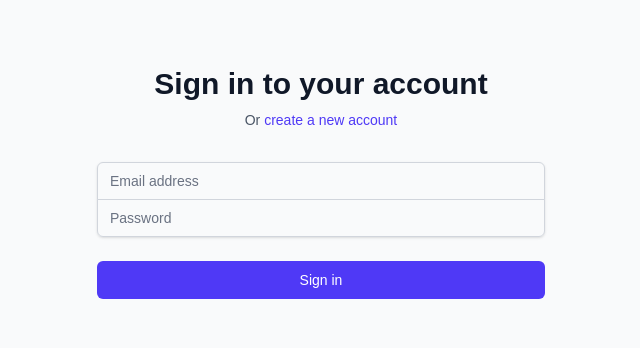
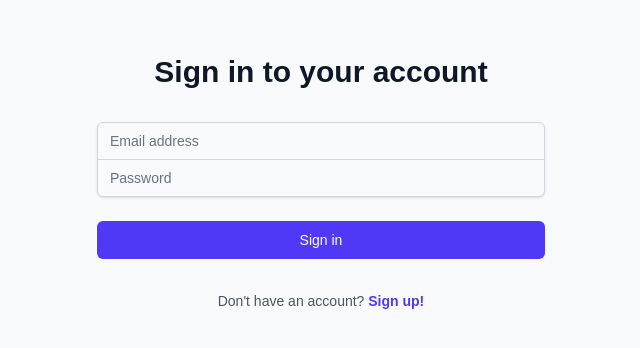
Before and after one commit to ThisisJackRyan/The-Note-Distillery, a Next.js app: page /login in a window 1280 px wide. Shown: the part 230-578 px from the top of the page, without its empty margins (319-959 px from the left). Built offline with nearby package versions, Linux system fonts and the light colour scheme; no server answers.

Commit message:
change text

```diff
--- a/src/app/login/page.js
+++ b/src/app/login/page.js
@@ -36,12 +36,6 @@ export default function LoginPage() {
           <h2 className="mt-6 text-center text-3xl font-extrabold text-gray-900">
             Sign in to your account
           </h2>
-          <p className="mt-2 text-center text-sm text-gray-600">
-            Or{' '}
-            <Link href="/signup" className="font-medium text-indigo-600 hover:text-indigo-500">
-              create a new account
-            </Link>
-          </p>
         </div>
         <form className="mt-8 space-y-6" onSubmit={handleSubmit}>
           <div className="rounded-md shadow-sm -space-y-px">
@@ -95,6 +89,15 @@ export default function LoginPage() {
             </button>
           </div>
         </form>
+        <p className="mt-2 text-center text-sm text-gray-600">
+           Don't have an account?{' '}
+            <Link
+                href="/signup"
+                className="font-bold text-indigo-600 hover:text-indigo-500"
+            >
+            Sign up!
+          </Link>
+          </p>
       </div>
     </div>
   );
--- a/src/app/signup/page.js
+++ b/src/app/signup/page.js
@@ -43,12 +43,6 @@ export default function SignUpPage() {
           <h2 className="mt-6 text-center text-3xl font-extrabold text-gray-900">
             Create your account
           </h2>
-          <p className="mt-2 text-center text-sm text-gray-600">
-            Or{' '}
-            <Link href="/login" className="font-medium text-indigo-600 hover:text-indigo-500">
-              sign in to your existing account
-            </Link>
-          </p>
         </div>
         <form className="mt-8 space-y-6" onSubmit={handleSubmit}>
           <div className="rounded-md shadow-sm -space-y-px">
@@ -118,6 +112,12 @@ export default function SignUpPage() {
             </button>
           </div>
         </form>
+        <p className="mt-2 text-center text-sm text-gray-600">
+            Already have an account?{' '}
+            <Link href="/login" className="font-bold text-indigo-600 hover:text-indigo-500">
+              Log in
+            </Link>
+          </p>
       </div>
     </div>
   );
```
